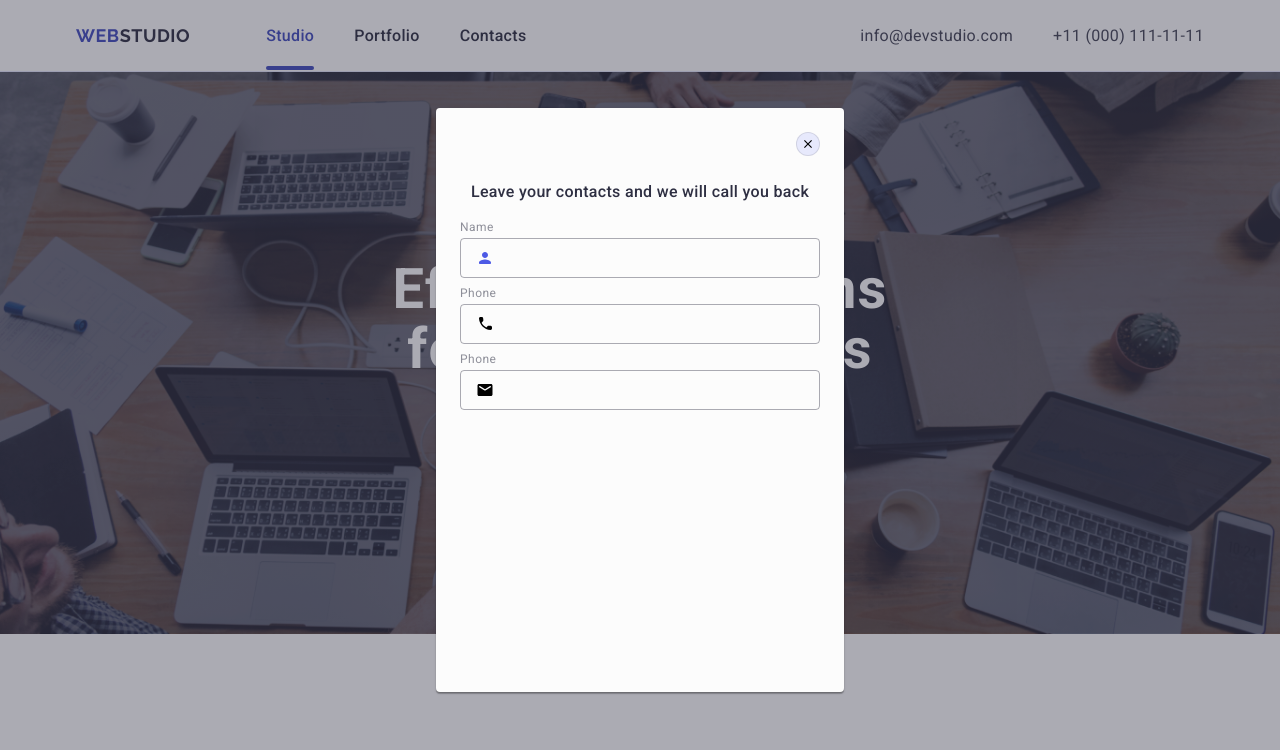
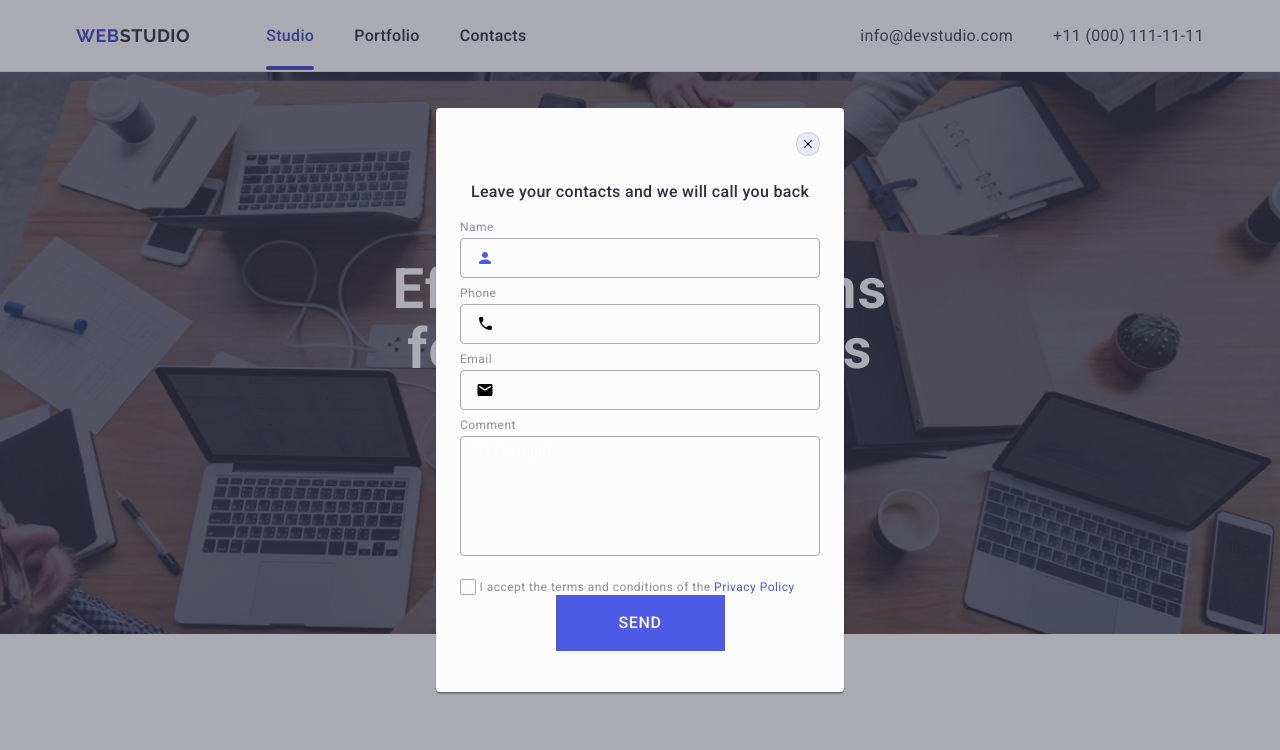
Before and after one commit to damlaerzan/goit-markup-hw-05, a plain HTML site: page index.html in a window 1280 px wide. Shown: the top 750 px of the page. Drawn offline with Linux system fonts and the light colour scheme.

Commit message:
modal pencere oluşturuldu

```diff
--- a/css/style.css
+++ b/css/style.css
@@ -540,8 +540,8 @@ address {
   width: 100%;
   height: 100%;
   background-color: rgba(46, 47, 66, 0.4);
-  transition: opacity 250ms cubic-bezier(0.4, 0, 0.2, 1);
-  visibility: 250ms cubic-bezier(0.4, 0, 0.2, 1);
+  transition: opacity 250ms cubic-bezier(0.4, 0, 0.2, 1),
+    visibility 250ms cubic-bezier(0.4, 0, 0.2, 1);
 }
 .modal {
   position: absolute;
@@ -616,6 +616,10 @@ address {
   outline: transparent;
   transition: border-color 250ms cubic-bezier(0.4, 0, 0.2, 1);
 }
+.form-input:focus {
+  border-color: #4d5ae5;
+  fill: #4d5ae5;
+}
 .input-icons {
   position: absolute;
   top: 50%;
@@ -623,3 +627,71 @@ address {
   transform: translateY(-50%);
   transition: fill 250ms cubic-bezier(0.4, 0, 0.2, 1);
 }
+.form-div-text {
+  margin-bottom: 16px;
+}
+.text-area {
+  width: 100%;
+  height: 120px;
+  font-size: 12px;
+  line-height: 1.17;
+  letter-spacing: 0.04em;
+  color: rgba(46, 47, 66, 0.4);
+  border: 1px solid rgba(46, 47, 66, 0.4);
+  border-radius: 4px;
+  background-color: transparent;
+  padding: 8px 16px;
+  outline: transparent;
+  resize: none;
+  transition: border-color 250ms cubic-bezier(0.4, 0, 0.2, 1);
+}
+.checkbox-input {
+  position: absolute;
+  width: 1px;
+  height: 1px;
+  margin: -1px;
+  border: 0;
+  padding: 0;
+  white-space: nowrap;
+  clip-path: inset(100%);
+  clip: rect(0 0 0 0);
+  overflow: hidden;
+}
+.checkbox-label {
+  font-size: 12px;
+  line-height: 1.17;
+  letter-spacing: 0.04em;
+  color: #8e8f99;
+}
+.checkbox-span {
+  width: 16px;
+  height: 16px;
+  border: 1px solid rgba(46, 47, 66, 0.4);
+  border-radius: 2px;
+  transition: background-color 250ms cubic-bezier(0.4, 0, 0.2, 1),
+    border 250ms cubic-bezier(0.4, 0, 0.2, 1),
+    fill 250ms cubic-bezier(0.4, 0, 0.2, 1);
+  display: inline-flex;
+  align-items: center;
+  justify-content: center;
+  fill: transparent;
+}
+.privacy-link {
+  color: #4d5ae5;
+}
+.send-button {
+  display: block;
+  min-width: 169px;
+  height: 56px;
+  font-family: "Roboto", sans-serif;
+  font-size: 16px;
+  font-weight: 500;
+  line-height: 1.5;
+  letter-spacing: 0.04em;
+  color: #ffffff;
+  cursor: pointer;
+  background-color: #4d5ae5;
+  border: none;
+  transition: background-color 250ms cubic-bezier(0.4, 0, 0.2, 1);
+  margin: auto;
+}
--- a/index.html
+++ b/index.html
@@ -534,7 +534,7 @@
             </div>
           </div>
           <div class="form-div">
-            <label class="form-label" for="user-phone"> Phone</label>
+            <label class="form-label" for="user-phone"> Email</label>
             <div class="input-icon-container">
               <input
                 class="form-input"
@@ -550,6 +550,34 @@
               </svg>
             </div>
           </div>
+          <div class="form-div-text">
+            <label for="user-comment" class="form-label">Comment</label>
+            <textarea
+              class="text-area"
+              name="user-comment"
+              id="user-comment"
+              placeholder="Text input"
+            ></textarea>
+          </div>
+          <div class="checkbox-container">
+            <input
+              type="checkbox"
+              value="true"
+              id="user-privacy"
+              name="user-privacy"
+              class="checkbox-input"
+            />
+            <label for="user-privacy" class="checkbox-label">
+              <span class="checkbox-span">
+                <svg class="checkbox-svg" width="10" height="8">
+                  <use href="./images/check.svg#icon-checkmark2"></use>
+                </svg>
+              </span>
+              I accept the terms and conditions of the
+              <a href class="privacy-link">Privacy Policy</a>
+            </label>
+          </div>
+          <button type="submit" class="send-button">SEND</button>
         </form>
       </div>
     </div>
```
Also changed, not shown: images/check.svg (added).
